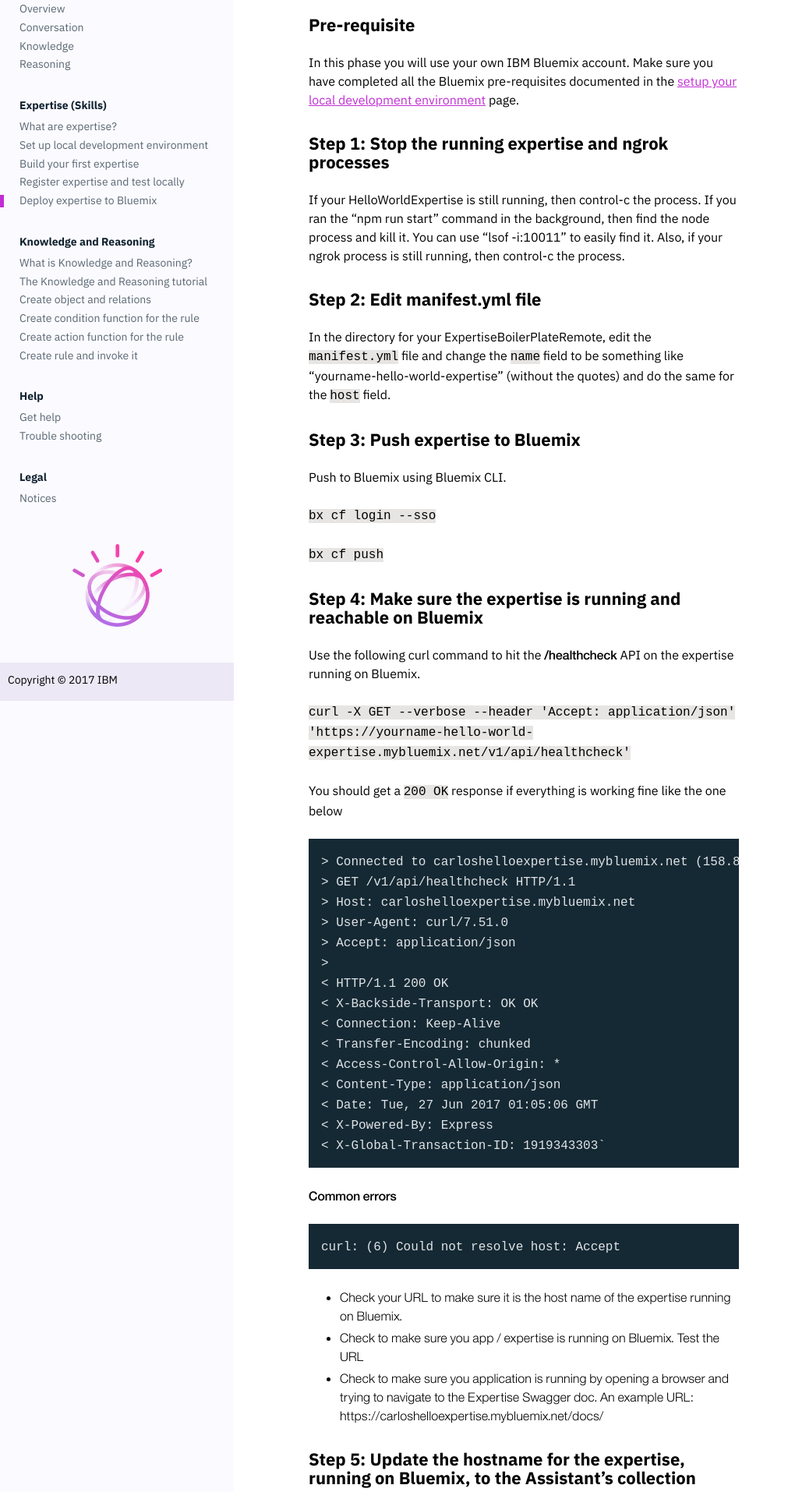
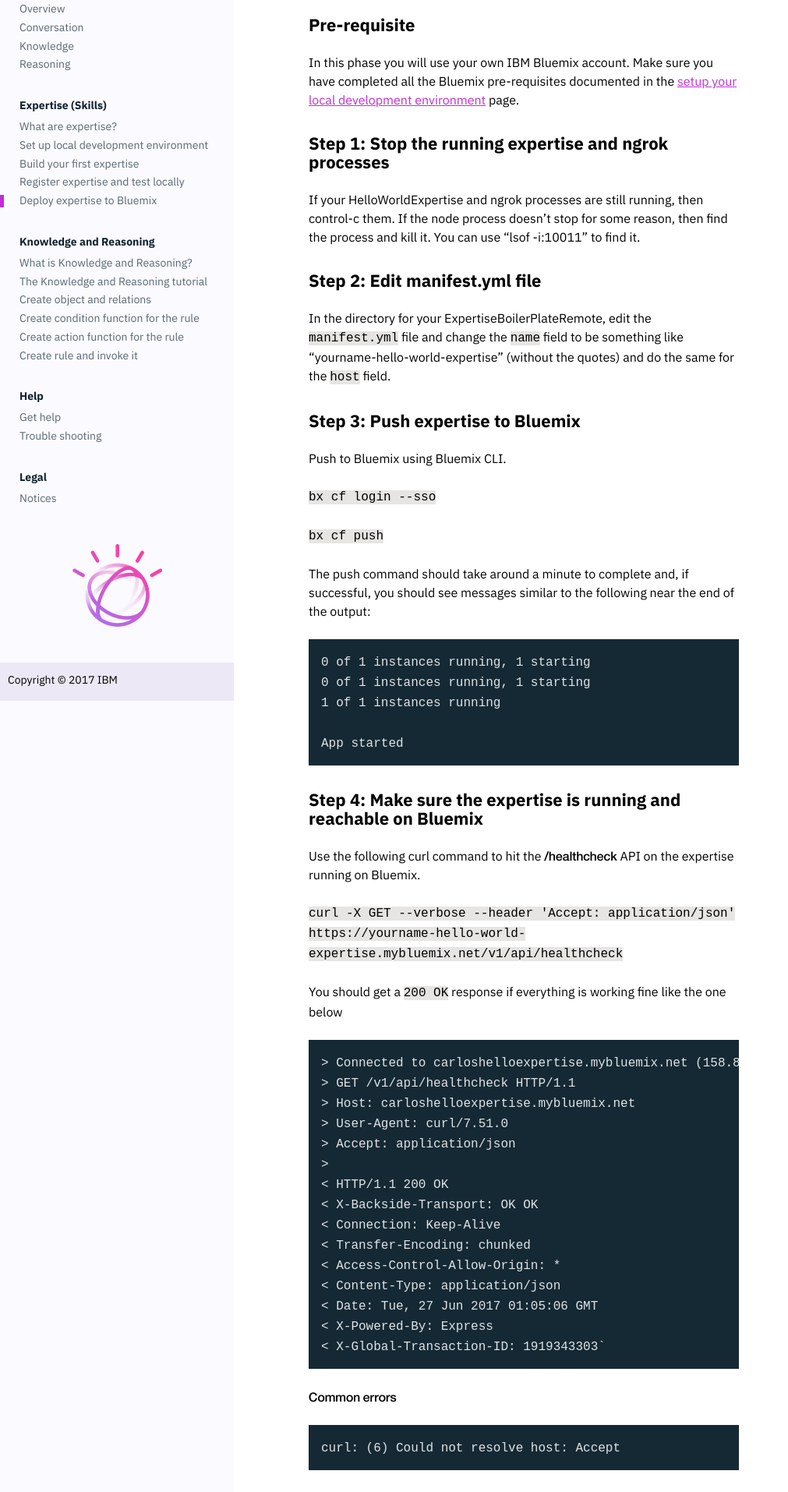
Before and after one commit to Watson-Personal-Assistant/developer, a Jekyll site: the page built from _content/expertise/deploy-to-bluemix.md, in a window 1280 px wide. Shown: the part 412-2326 px from the top of the page at 78% size, without its empty margins (0-1011 px from the left). Built offline with Jekyll 4.4.1, drawn with Linux system fonts in a browser that asks for light colours; some of the changed text lies outside the part shown.

Commit message:
adds messages to look for that will confirm to the reader that the commands work

````diff
--- a/_content/expertise/deploy-to-bluemix.md
+++ b/_content/expertise/deploy-to-bluemix.md
@@ -12,7 +12,7 @@
 In this phase you will use your own IBM Bluemix account.  Make sure you have completed all the Bluemix pre-requisites documented in the [setup your local development environment]({{site.baseurl}}/expertise/setup-local-dev-env/) page.
 
 ### Step 1: Stop the running expertise and ngrok processes
-If your HelloWorldExpertise is still running, then control-c the process.  If you ran the "npm run start" command in the background, then find the node process and kill it.  You can use "lsof -i:10011" to easily find it. Also, if your ngrok process is still running, then control-c the process.
+If your HelloWorldExpertise and ngrok processes are still running, then control-c them.  If the node process doesn't stop for some reason, then find the process and kill it.  You can use "lsof -i:10011" to find it.
 
 ### Step 2: Edit manifest.yml file
 In the directory for your ExpertiseBoilerPlateRemote, edit the `manifest.yml` file and change the `name` field to be something like "yourname-hello-world-expertise" (without the quotes) and do the same for the `host` field.
@@ -24,10 +24,20 @@
 
 `bx cf push`
 
+The push command should take around a minute to complete and, if successful, you should see messages similar to the following near the end of the output:
+
+```
+0 of 1 instances running, 1 starting
+0 of 1 instances running, 1 starting
+1 of 1 instances running
+
+App started
+```
+
 ### Step 4: Make sure the expertise is running and reachable on Bluemix
 Use the following curl command to hit the **/healthcheck** API on the expertise running on Bluemix.
 
-`curl -X GET --verbose --header 'Accept: application/json' 'https://yourname-hello-world-expertise.mybluemix.net/v1/api/healthcheck'`
+`curl -X GET --verbose --header 'Accept: application/json' https://yourname-hello-world-expertise.mybluemix.net/v1/api/healthcheck`
 
 You should get a `200 OK` response if everything is working fine like the one below
 ```
@@ -60,12 +70,14 @@
 ### Step 5: Update the hostname for the expertise, running on Bluemix, to the Assistant's collection
 Use the Assistant Builder service **/expertise/UpdateExpertise** API to update your expertise running on Bluemix to the public registry using your API Key and Assistant Builder service Bluemix hosted URL.
 
-**Make sure you change the `hostname` and paste your API key in the command below.**
+**Make sure you change the `yourname-hello-world-expertise` with your `hostname` and paste your API key in the command below.**
 
 `curl -X PUT --header 'Content-Type: application/json' --header 'Accept: application/json' -d '{
   "name": "myHelloWorld",
   "url": "https://yourname-hello-world-expertise.mybluemix.net"
 }' 'https://watson-personal-assistant-toolkit.mybluemix.net/v2/api/expertise/updateExpertise/myHelloWorld?api_key=paste-your-api-key-here'`
+
+If successful, this command should return a message similar to `expertise updated successfully`.
 
 ### Step 6: Say hello to your myHelloWorld expertise hosted on Bluemix using the Assistant Builder service
 Use the Assistant Builder service **/converse/expertiseCollection** API to say "Hello" using your API Key and Assistant Builder service Bluemix hosted URL.
````
Also changed, not shown: _content/expertise/develop-locally.md (+6 -0 lines).
